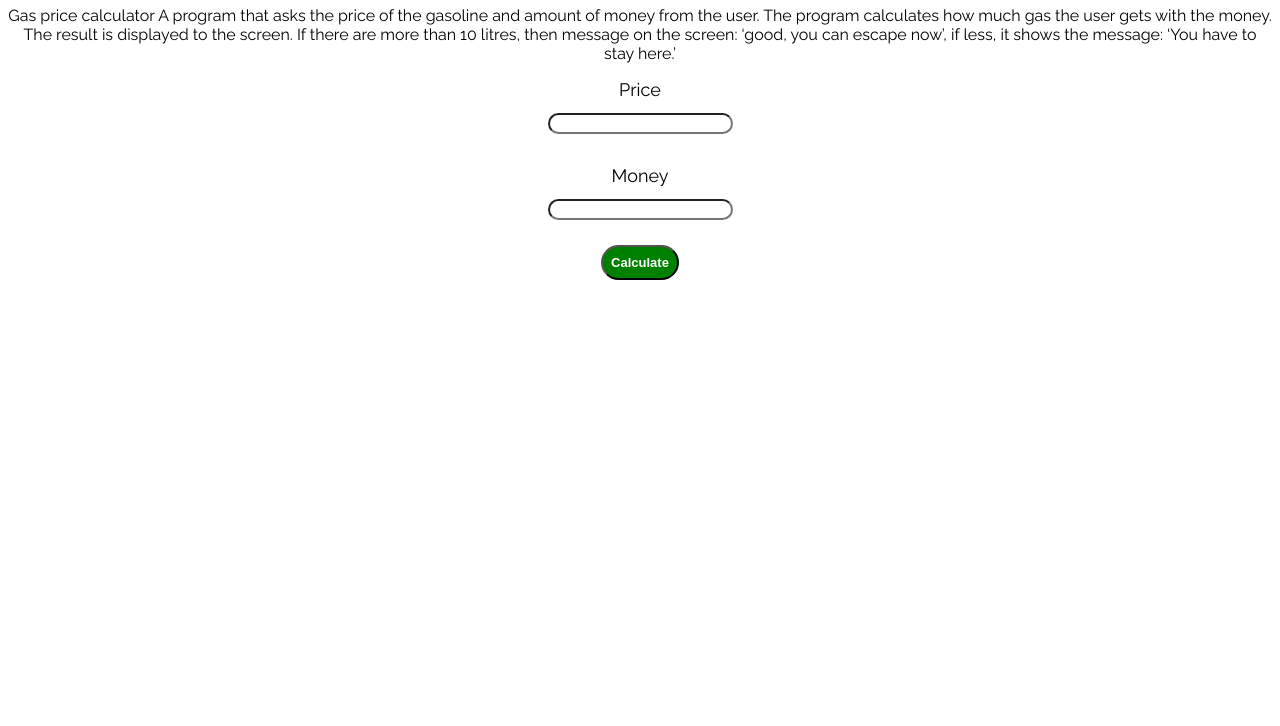
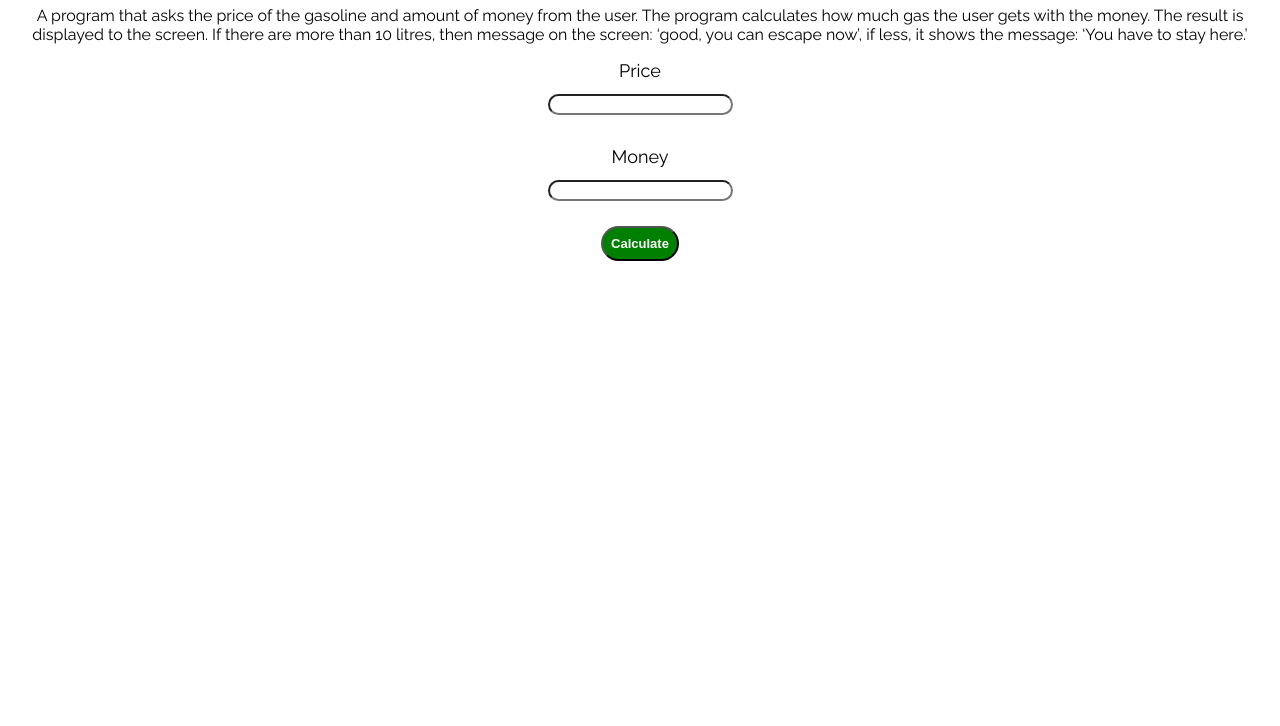
Before and after one commit to aces563/BC_JS, a plain HTML site: page gasoline_price_calculator/index.html in a window 1280 px wide. Shown: the part 74-800 px from the top of the page. Drawn offline with Linux system fonts and the light colour scheme.

Commit message:
modified gasoline price calculator html

```diff
--- a/gasoline_price_calculator/index.html
+++ b/gasoline_price_calculator/index.html
@@ -12,9 +12,7 @@
 </head>
 <body>
     <h1>Gasoline Price Calculator</h1>
-    <p>Gas price calculator
-
-        A program that asks the price of the gasoline and amount of money from the user. The program calculates how much gas the user gets with the money. The result is displayed to the screen. If there are more than 10 litres, then message on the screen: ‘good, you can escape now’, if less, it shows the message: ‘You have to stay here.’</p>
+    <p>A program that asks the price of the gasoline and amount of money from the user. The program calculates how much gas the user gets with the money. The result is displayed to the screen. If there are more than 10 litres, then message on the screen: ‘good, you can escape now’, if less, it shows the message: ‘You have to stay here.’</p>
          <label for="price" class="text">Price</label>
         <input type="number" id="price" name="price"><br><br>
         <label for="money" class="text">Money</label>
```
